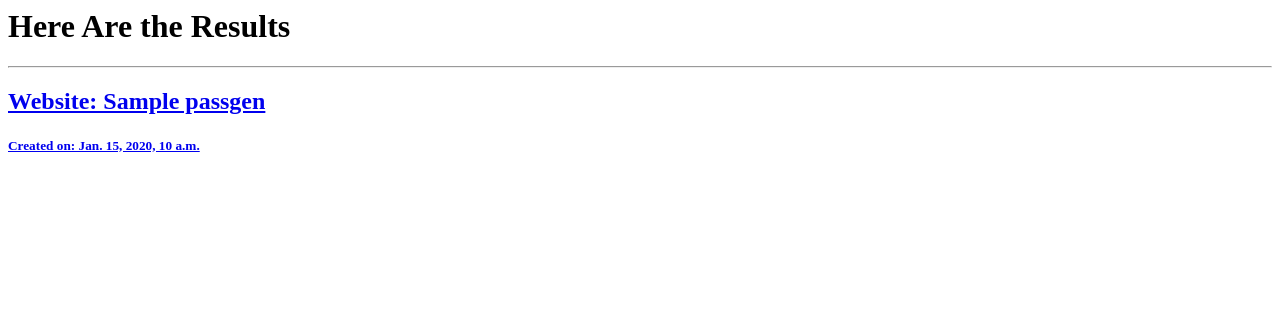
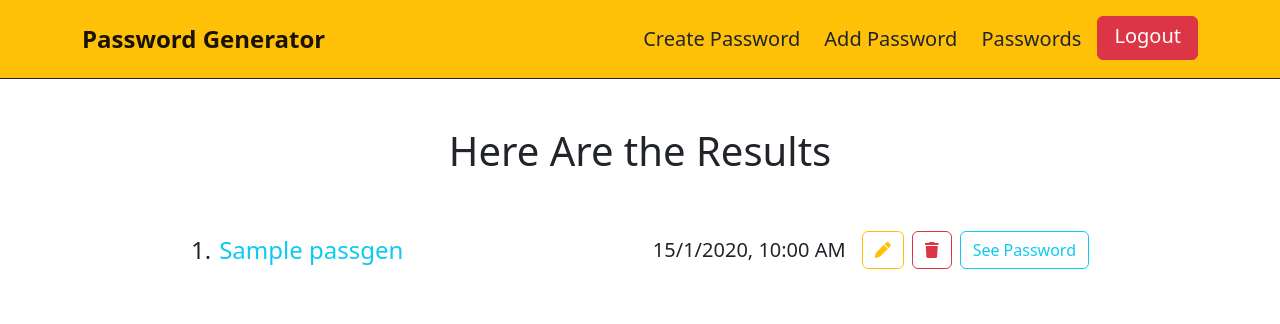
Before and after one commit to usmonbek-umarbekovich/masterpass, a Django app: template password_generator/templates/password_generator/search.html in a window 1280 px wide. Shown: the top 324 px of the page. Run offline with Django 4.2, Linux system fonts and the light colour scheme; the template is opened without the code that fills it: values that come from a table or form of the project are taken from there, others are empty; tables that the repository leaves empty hold one stand-in row (values such as "Sample post"); some libraries are stand-ins or nearby versions.

Commit message:
styled search page

```diff
--- a/password_generator/templates/password_generator/search.html
+++ b/password_generator/templates/password_generator/search.html
@@ -1,9 +1,41 @@
-<h1>Here Are the Results</h1>
-<div>
-    {% for result in results %}
-        <a href="{% url 'detail' result.id %}"><hr>
-            <h2> Website: {{ result.site_name }} </h2>
-            <h5> Created on: {{ result.time }} </h5>
-        </a>
-    {% endfor %}
+{% extends 'password_generator/base.html' %}
+
+<!-- Search Results -->
+{% block app %}
+<div id="passwords" class="py-5 px-2">
+    <div class="container">
+        <div class="d-flex flex-column align-items-center col-md-10 mx-auto">
+            <h1 class="display-6 mb-5">Here Are the Results</h1>
+
+            <ol
+                class="list-group list-group-flush list-group-numbered w-100 fs-4">
+                {% for result in results %}
+                <li class="list-group-item d-flex align-items-center">
+                    <p class="ms-2 mb-0 text-info me-auto">
+                        {{ result.site_name }}
+                    </p>
+                    <p class="mb-0 me-3 fs-5">
+                        {{ result.time | date:"j/n/Y, g:i A" }}
+                    </p>
+                    <a
+                        href="{% url 'edit' result.id %}"
+                        class="btn btn-outline-warning me-2">
+                        <i class="fa-solid fa-pen"></i>
+                    </a>
+                    <a
+                        href="{% url 'delete' result.id %}"
+                        class="btn btn-outline-danger me-2">
+                        <i class="fa-solid fa-trash"></i>
+                    </a>
+                    <a
+                        href="{% url 'detail' result.id %}"
+                        class="btn btn-outline-info"
+                        >See Password
+                    </a>
+                </li>
+                {% endfor %}
+            </ol>
+        </div>
+    </div>
 </div>
+{% endblock app %}
```
